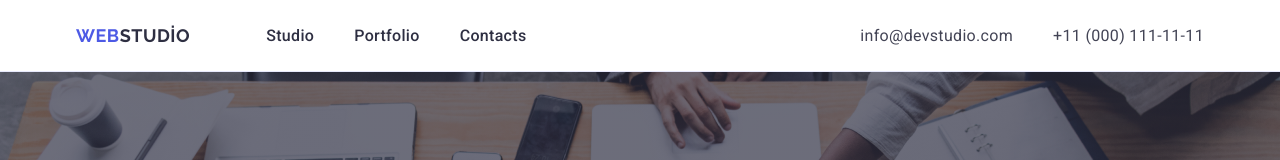
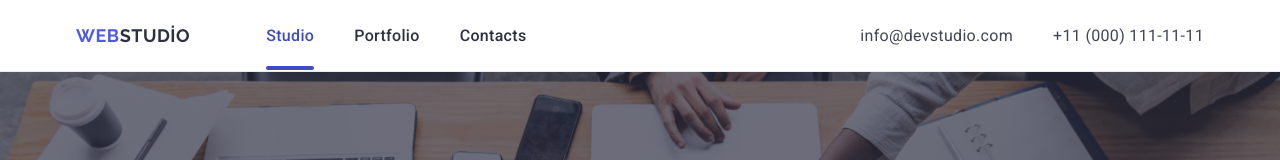
Before and after one commit to yekoone/goit-markup-hw-04, a plain HTML site: page index.html in a window 1280 px wide. Shown: the top 160 px of the page. Drawn offline with nearby package versions, Linux system fonts and the light colour scheme.

Commit message:
modified

```diff
--- a/css/styles.css
+++ b/css/styles.css
@@ -147,12 +147,12 @@ section{
     color: #404bbf;
 }
 
-.nav-menu-link:nth-of-type(1) .link {
+.nav-menu-list:nth-of-type(1) .nav-menu-link {
     position: relative;
     color: #404bbf;
   }
 
-.nav-menu-link:nth-of-type(1) .link::after {
+.nav-menu-list:nth-of-type(1) .nav-menu-link::after {
     content: "";
     width: 100%;
     height: 4px;
```
